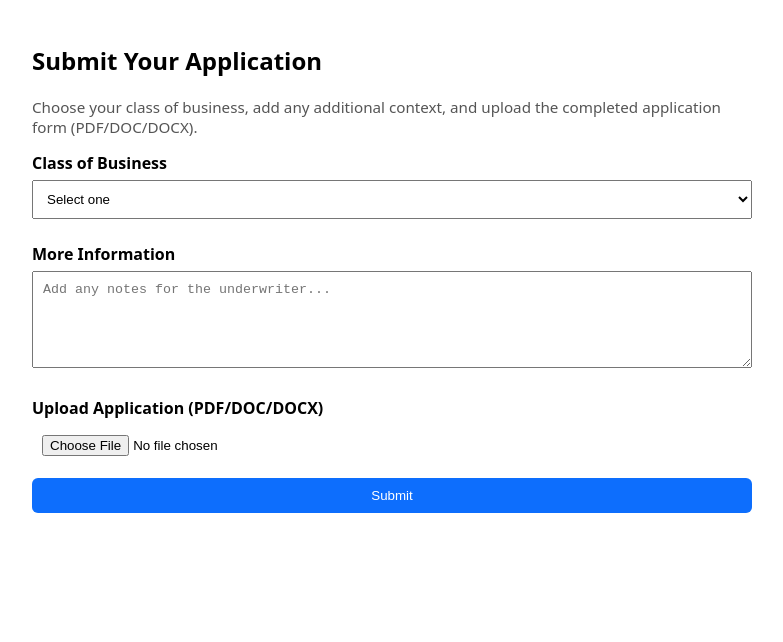
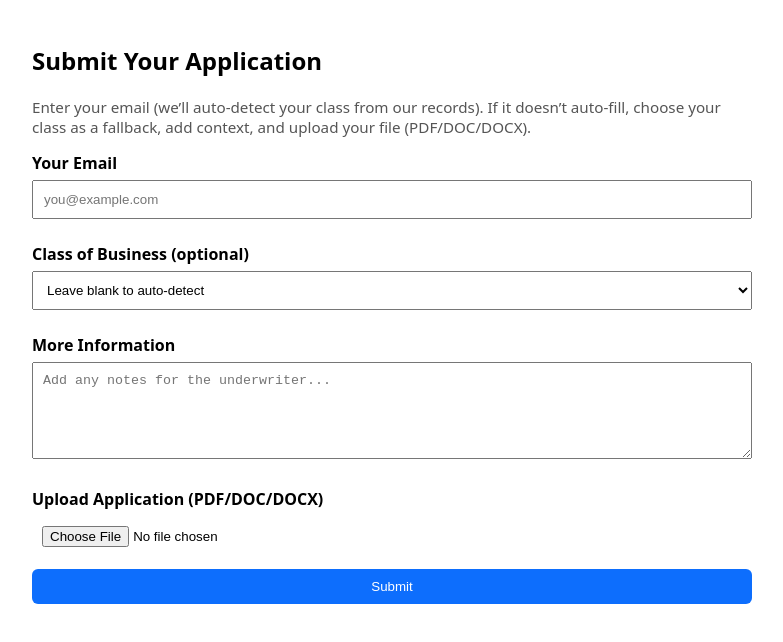
Before and after one commit to mikebarker007/underwriters, a website: page public/index.html in a window 1280 px wide. Shown: the whole page, without its empty margins (248-1031 px from the left). Drawn offline with Linux system fonts and the light colour scheme.

Commit message:
Update index.html

```diff
--- a/public/index.html
+++ b/public/index.html
@@ -7,7 +7,7 @@
   <style>
     body { font-family: system-ui, Arial, sans-serif; max-width: 720px; margin: 0 auto; padding: 24px; }
     label { display:block; margin: 12px 0 6px; }
-    select, textarea, input[type=file], button { width:100%; padding:10px; margin-bottom:12px; box-sizing:border-box; }
+    select, textarea, input[type=email], input[type=file], button { width:100%; padding:10px; margin-bottom:12px; box-sizing:border-box; }
     button { background:#0d6efd; color:#fff; border:0; border-radius:6px; cursor:pointer; }
     button:hover { background:#0b5ed7; }
     .note { color:#555; font-size: 0.95em; }
@@ -17,12 +17,25 @@
 </head>
 <body>
   <h2>Submit Your Application</h2>
-  <p class="note">Choose your class of business, add any additional context, and upload the completed application form (PDF/DOC/DOCX).</p>
+  <p class="note">
+    Enter your email (we’ll auto-detect your class from our records). If it doesn’t auto-fill,
+    choose your class as a fallback, add context, and upload your file (PDF/DOC/DOCX).
+  </p>
 
   <form id="appForm" action="/upload" method="post" enctype="multipart/form-data">
-    <label for="classOfBusiness"><strong>Class of Business</strong></label>
-    <select id="classOfBusiness" name="classOfBusiness" required>
-      <option value="">Select one</option>
+    <label for="submitterEmail"><strong>Your Email</strong></label>
+    <input
+      id="submitterEmail"
+      name="submitterEmail"
+      type="email"
+      placeholder="you@example.com"
+      autocomplete="email"
+      required
+    />
+
+    <label for="classOfBusiness"><strong>Class of Business (optional)</strong></label>
+    <select id="classOfBusiness" name="classOfBusiness">
+      <option value="">Leave blank to auto-detect</option>
       <option value="physicians">Physicians</option>
       <option value="physician assistants">Physician Assistants</option>
       <option value="phlebotomists">Phlebotomists</option>
@@ -33,7 +46,7 @@
     <textarea id="moreInfo" name="moreInfo" rows="5" placeholder="Add any notes for the underwriter..."></textarea>
 
     <label for="applicationFile"><strong>Upload Application (PDF/DOC/DOCX)</strong></label>
-    <input id="applicationFile" name="applicationFile" type="file" required />
+    <input id="applicationFile" name="applicationFile" type="file" accept=".pdf,.doc,.docx,application/pdf,application/msword,application/vnd.openxmlformats-officedocument.wordprocessingml.document" required />
 
     <button type="submit">Submit</button>
   </form>
```
